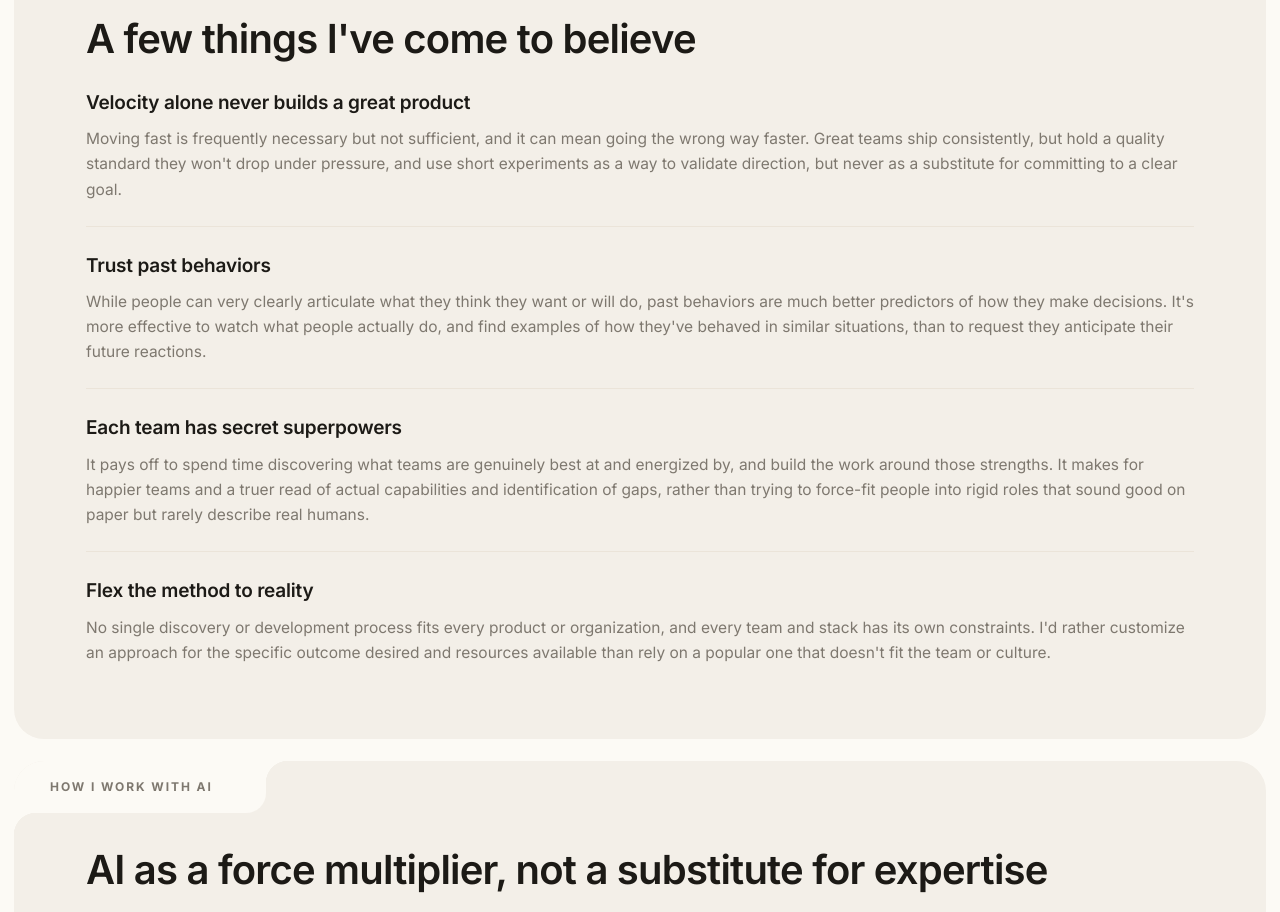
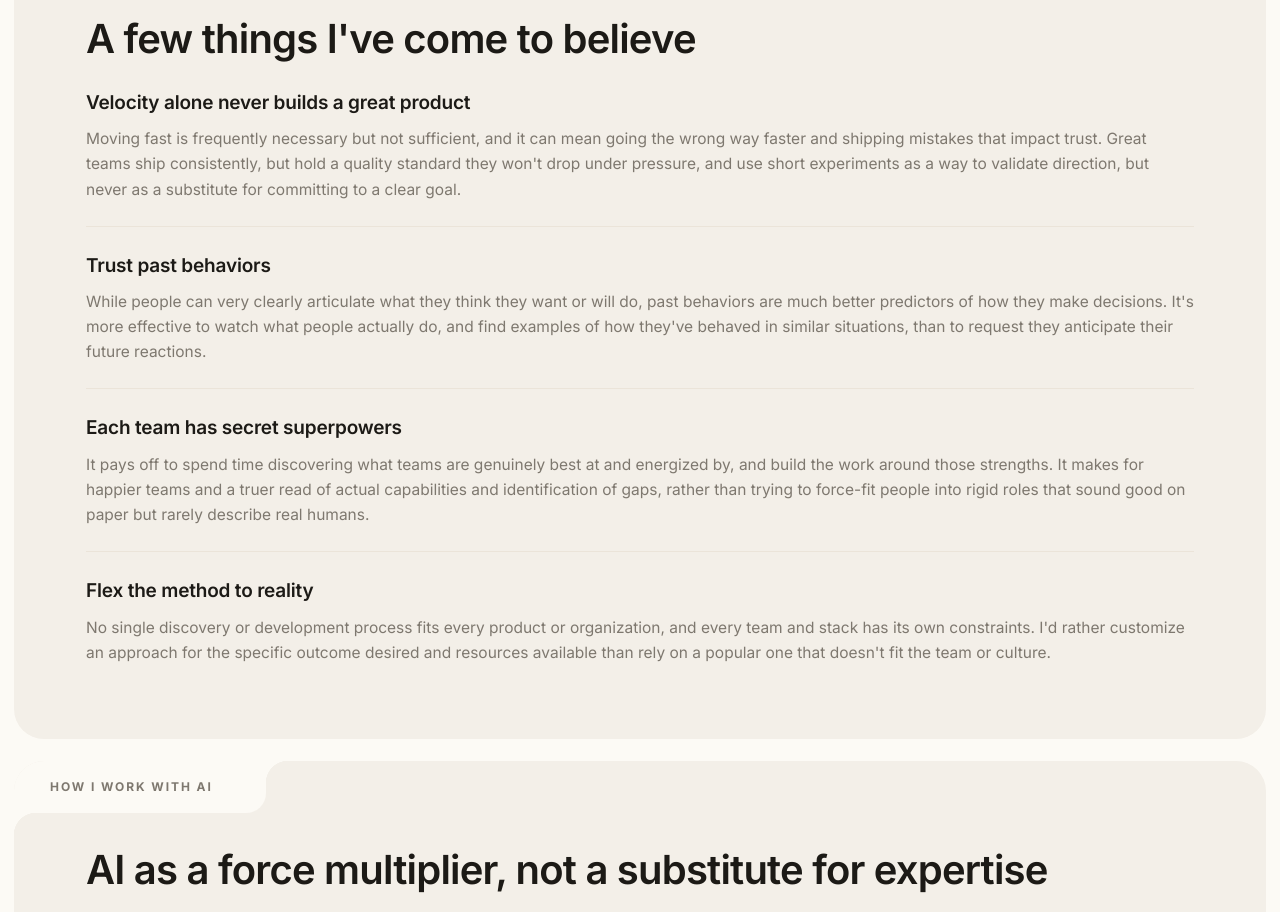
Before and after one commit to hollynava/portfolio, a plain HTML site: page about_lean.html in a window 1280 px wide. Shown: the part 786-1698 px from the top of the page. Drawn offline with Linux system fonts and the light colour scheme.

Commit message:
Update about_lean.html

```diff
--- a/about_lean.html
+++ b/about_lean.html
@@ -125,7 +125,7 @@
     <div class="beliefs">
       <div class="belief">
         <h4>Velocity alone never builds a great product</h4>
-        <p>Moving fast is frequently necessary but not sufficient, and it can mean going the wrong way faster. Great teams ship consistently, but hold a quality standard they won't drop under pressure, and use short experiments as a way to validate direction, but never as a substitute for committing to a clear goal.</p>
+        <p>Moving fast is frequently necessary but not sufficient, and it can mean going the wrong way faster and shipping mistakes that impact trust. Great teams ship consistently, but hold a quality standard they won't drop under pressure, and use short experiments as a way to validate direction, but never as a substitute for committing to a clear goal.</p>
       </div>
       <div class="belief">
         <h4>Trust past behaviors</h4>
```
